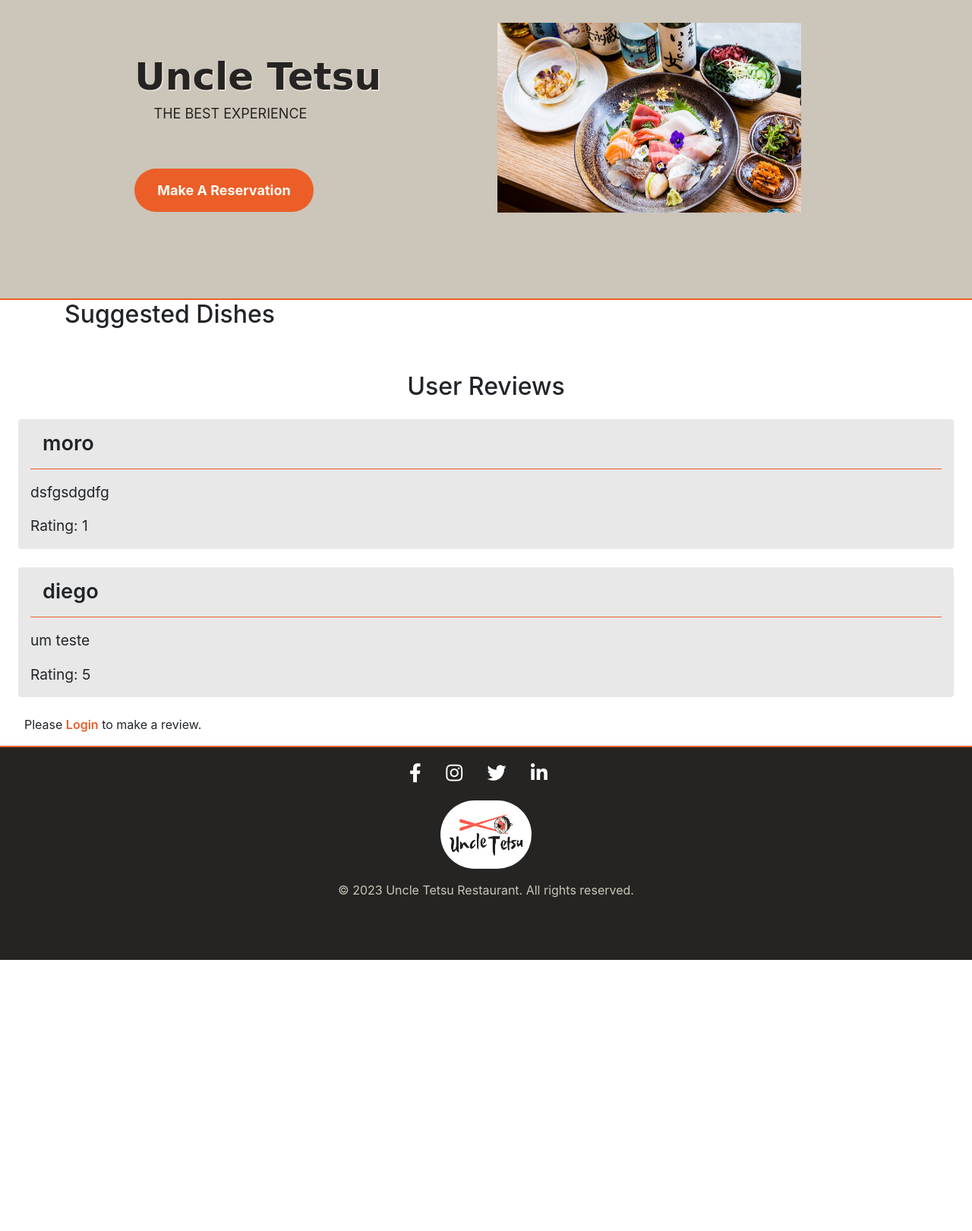
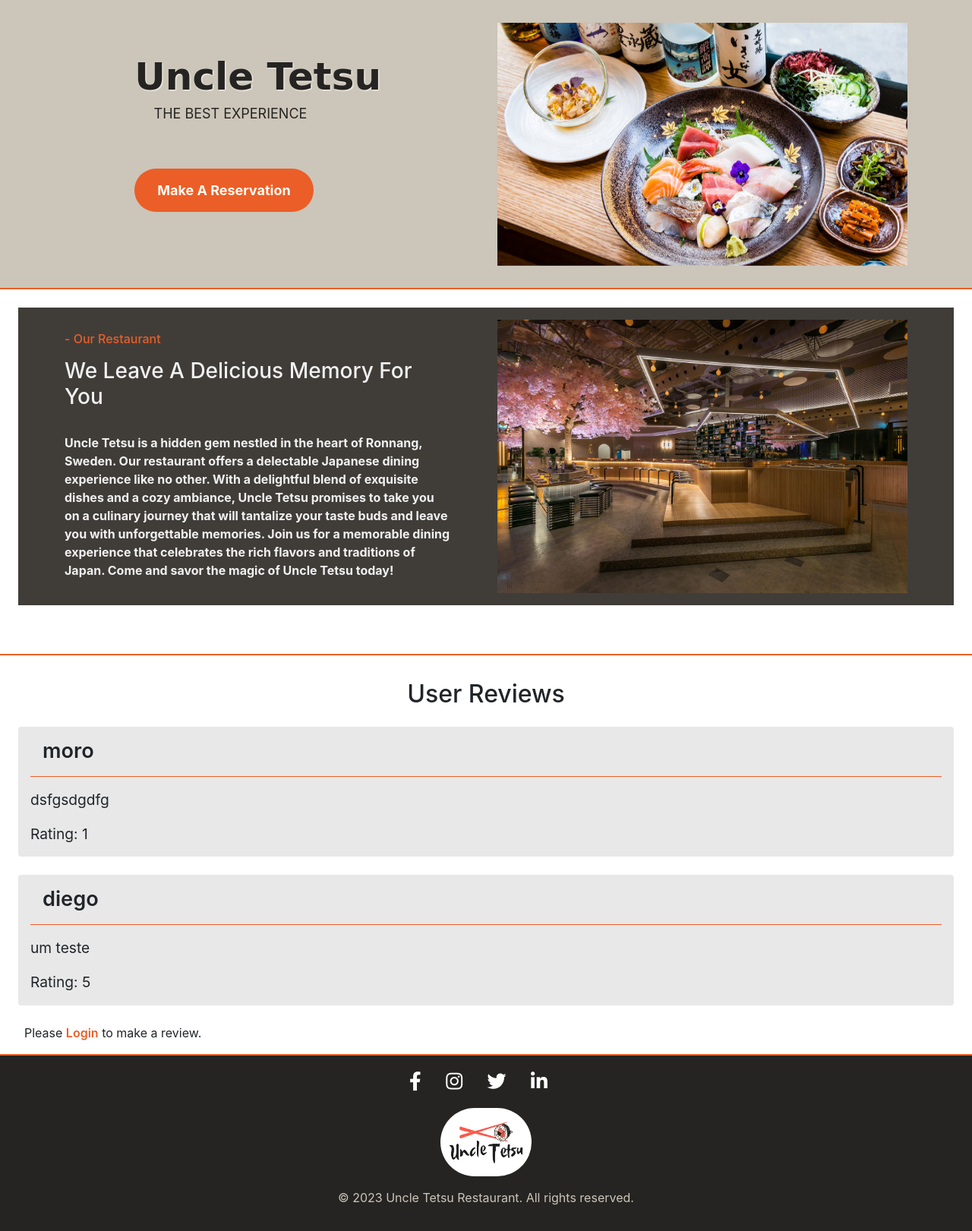
Before and after one commit to Diegomoro415/Restaurant, a Django app: page / in a window 1280 px wide. Shown: the part 154-1775 px from the top of the page at 76% size. Before the commit the page ends 1418 px from the top, so only its background shows below. Run offline with Django 4.2, Linux system fonts and the light colour scheme; data comes from the database, SQL or seed files in the repository; both versions use the stored data as it was after the commit; data that the repository does not hold is empty; some libraries are stand-ins or nearby versions.

Commit message:
add 'our-restaurant section to home page

```diff
--- a/home/templates/Home/home.html
+++ b/home/templates/Home/home.html
@@ -8,7 +8,7 @@
 <section id="top" class="main-banner">
     <div class="container">
         <div class="row">
-            <div class="col-lg-6">
+            <div class="col-lg-6 col-md-6 col-sm-6">
                 <div class="left-content">
                     <div class="inner-content">
                         <h4>Uncle Tetsu</h4>
@@ -33,48 +33,46 @@
                 <img src="{% static 'site_static/images/banner_img4.webp' %}" alt="">
             </div>
             <div class="item">
-                <img src="{% static 'site_static/images/banner_img5.jpeg' %}" alt="">
+                <img src="{% static 'site_static/images/banner_img5.webp' %}" alt="">
             </div>
             <div class="item">
                 <img src="{% static 'site_static/images/banner_img6.jpeg' %}" alt="">
-            </div><div class="item">
+            </div>
+            <div class="item">
                 <img src="{% static 'site_static/images/banner_img7.jpeg' %}" alt="">
             </div>
             <div class="item">
                 <img src="{% static 'site_static/images/banner_img8.jpeg' %}" alt="">
-            </div>
-            <div class="item">
-                <img src="{% static 'site_static/images/banner_img9.jpeg' %}" alt="">
             </div>
         </div>
     </div>
 </section>
 <!-- ***** Main Banner Area End ***** -->
 
-<!-- ***** Suggested Dishes Section Start ***** -->
-<section class="section" id="suggested-dishes">
+<!-- ***** Our Restaurant **** -->
+<section class="section" id="about">
   <div class="container">
       <div class="row">
-            <div class="col-lg-12">
+          <div id="our-id"class="col-lg-6 col-md-6 col-sm-12">
+              <div class="left-text-content">
                   <div class="section-heading">
-                    <h2>Suggested Dishes</h2>
+                      <h6>- Our Restaurant </h6>
+                      <h3>We Leave A Delicious Memory For You</h3>
+                  </div>
+                  <p class="our-p">Uncle Tetsu is a hidden gem nestled in the heart of Ronnang, Sweden. Our restaurant offers a delectable Japanese dining experience like no other. With a delightful blend of exquisite dishes and a cozy ambiance, Uncle Tetsu promises to take you on a culinary journey that will tantalize your taste buds and leave you with unforgettable memories. Join us for a memorable dining experience that celebrates the rich flavors and traditions of Japan. Come and savor the magic of Uncle Tetsu today!</p>
+              </div>
+          </div>
+          <div class="col-lg-6 col-md-6 col-xs-12">
+              <div class="right-content">
+                  <div class="thumb">
+                      <img src="{% static 'site_static/images/our_img.jpeg' %}" alt="">
                   </div>
               </div>
           </div>
-        <div class="row">
-            {% for dish in suggested_dishes %}
-            <div class="col-lg-4 col-md-6 col-sm-12">
-                <div class="item">
-                    <img src="{{ dish.image.url }}" alt="{{ dish.name }}">
-                    <h4>{{ dish.name }}</h4>
-                    <p>{{ dish.description }}</p>
-                    <span>Price: {{ dish.price }}</span>
-                </div>
-            </div>
-            {% endfor %}
       </div>
   </div>
 </section>
+
 <!-- ***** Suggested Dishes Section End ***** -->
 
 <!-- ***** User Reviews Section Start ***** -->
--- a/static/site_static/css/style.css
+++ b/static/site_static/css/style.css
@@ -27,7 +27,7 @@
 /* Main Banner */
 
 .main-banner {
-  padding: 30px 0;
+  padding: 30px 0 0;
   background-color: #CCC5B9;
   border-bottom: #EB5E28 2px solid;
 }
@@ -58,9 +58,10 @@
 }
 
 .main-banner-carousel .item img {
-  width: 400px;
-  height: 250px;
+  width: 100%;
+  height: 20rem;
 }
+
 
 .main-white-button {
   margin-top: -15px;
@@ -82,17 +83,85 @@
   background-color: #FF453A;
 }
 
+/* Our Restaurant */
+
+#about {
+  margin: 1.5rem;
+  background-color: #403d39;
+  color: #f1f1f1;
+}
+
+.section-heading h3 {
+  text-align: left;
+
+}
+
+.our-p {
+  text-align: left;
+}
+
+.our-img {
+  width: 100px;
+  height: 115px;
+}
+
+.our-img-m {
+  width: 100px;
+  height: 115px;
+  padding: 0 3px 0 3px;
+}
+
+.section-heading h6 {
+  margin: 2rem 0 1rem;
+  text-align: left;
+  color: #EB5E28;
+}
+
+.thumb img {
+  margin-top: 2rem;
+  width: 100%;
+  padding-bottom: 2rem;
+}
+
+@media screen and (min-width: 768px) {
+  .our-img-m {
+    width: 100%;
+    height: 185px;
+    padding: 0 3px 0 3px;
+  }
+  .our-img {
+    width: 100%;
+    height: 185px;
+  }
+  .thumb img {
+    margin-top: 1rem;
+    margin-top: 0.rem;
+    width: 100%;
+    padding-bottom: 1rem;
+  }
+}
+
 /* User Reviews */
+#user-reviews>h2 {
+  text-align: center;
+  border-top: #EB5E28 2px solid;
+  margin-top: 4rem;
+  padding-top: 2rem;
+}
+
+.user-review>h4 {
+margin: 1rem;
+padding: 1rem;
+font-size: 1.7rem;
+font-weight: 600;
+border-bottom: #EB5E28 1px solid;
+}
 
 .user-review {
   background-color: #e8e8e8;
   margin: 1.5rem auto;
   border-radius: 4px;
   padding-bottom: 1rem;
-}
-
-#user-reviews>h2 {
-  text-align: center;
 }
 
 .user-reviews-container {
@@ -127,16 +196,6 @@
   background-color: #a20707;
   border-color: #ffffff;
   color: #fff;
-}
-
-/* User Review */
-
-.user-review>h4 {
-margin: 1rem;
-padding: 1rem;
-font-size: 1.7rem;
-font-weight: 600;
-border-bottom: #EB5E28 1px solid;
 }
 
 .user-review>p, span {
@@ -182,6 +241,7 @@
 }
 
 /* alert Messages */
+
 .message-success {
   color: green;
   padding: 10px 1rem;
@@ -291,6 +351,10 @@
   width: -webkit-fill-available;
 }
 
+div#ui-datepicker-div {
+  display: table;
+}
+
 /* Reservation_Detail */
 
 .container.reservation_detail {
@@ -369,6 +433,7 @@
   position: relative;
   width: 100%;
   height: 25rem;
+  margin-bottom: 2rem;
 }
 
 .contact-map iframe {
@@ -380,9 +445,6 @@
 
 /* Log in */
 
-.container {
-  margin-bottom: 3rem;
-}
 
 .form-group {
   margin-bottom: 2rem;
```
Also changed, not shown: db.sqlite3, static/site_static/images/banner_img2.png, static/site_static/images/banner_img5.webp (added), static/site_static/images/banner_img8.jpeg, static/site_static/images/banner_img9.jpeg (deleted), static/site_static/images/our_img.jpeg (added), static/site_static/images/our_img1.jpeg (added), static/site_static/images/our_img2.png (added), static/site_static/images/our_img3.jpeg (renamed from static/site_static/images/banner_img5.jpeg). Lines whose indentation alone changed are shown as unchanged.
